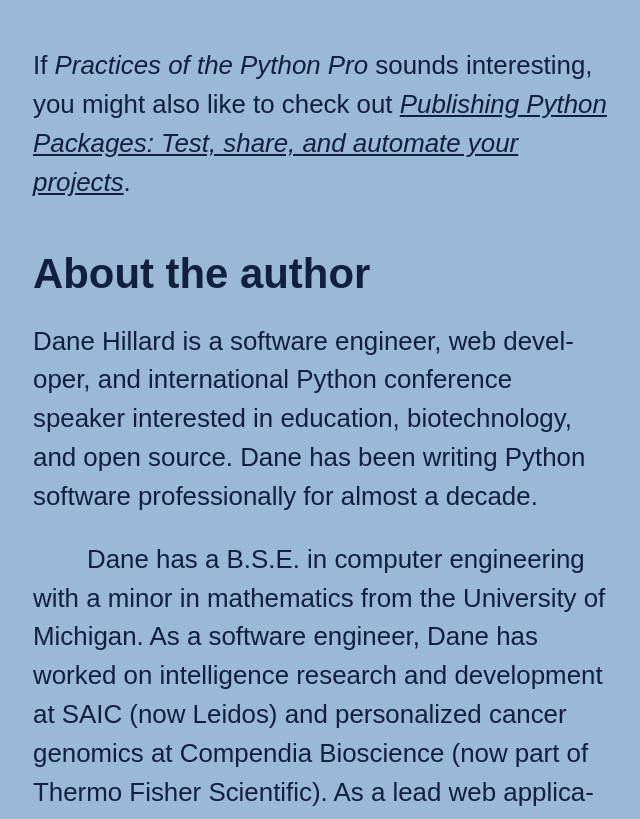
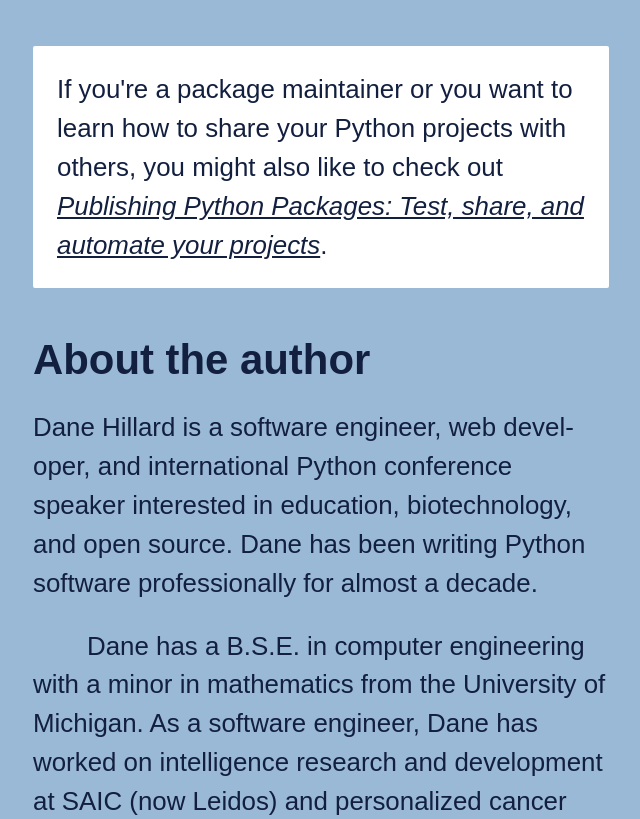
Before and after one commit to daneah/thepythonpro.com, a plain HTML site: page index.html in a window 1280 px wide. Shown: the part 2071-2890 px from the top of the page, without its empty margins (319-959 px from the left). Drawn offline with Linux system fonts and the light colour scheme.

Commit message:
Cross-sell Publishing Python Packages a little better (#56)

```diff
--- a/index.html
+++ b/index.html
@@ -128,9 +128,11 @@
             </section>
 
             <section class="section">
-                <p class="copy">
-                    If <em>Practices of the Python Pro</em> sounds interesting, you might also like to check out <a class="link" href="https://pypackages.com" target="_blank" rel="noopener"><em>Publishing Python Packages: Test, share, and automate your projects</em></a>.
-                </p>
+                <aside class="cross-sell">
+                    <p class="copy">
+                        If you're a package maintainer or you want to learn how to share your Python projects with others, you might also like to check out <a class="link" href="https://pypackages.com" target="_blank" rel="noopener"><em>Publishing Python Packages: Test, share, and automate your projects</em></a>.
+                    </p>
+                </side>
             </section>
 
             <section class="section about">
--- a/style.css
+++ b/style.css
@@ -257,3 +257,9 @@
         grid-row: 1 / span 3;
     }
 }
+
+.cross-sell {
+    background: var(--color-white);
+    padding: var(--space-large);
+    border-radius: 2px;
+}
```
